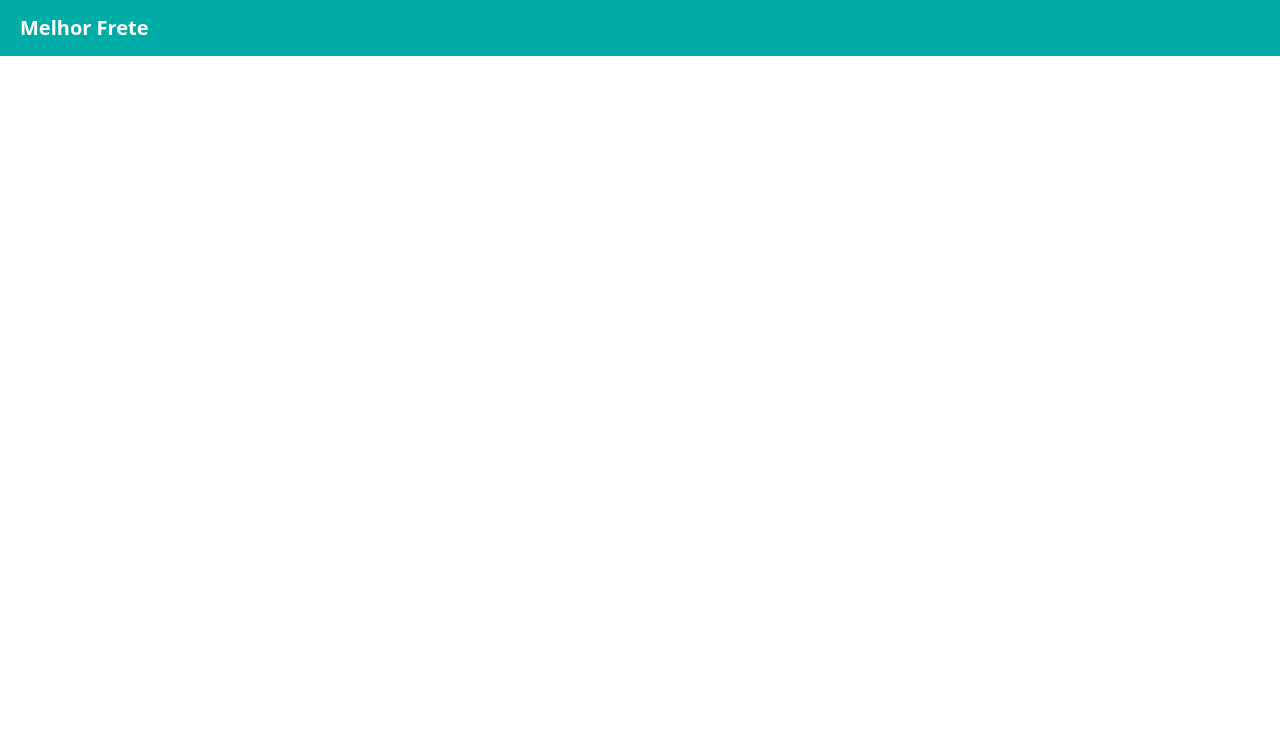
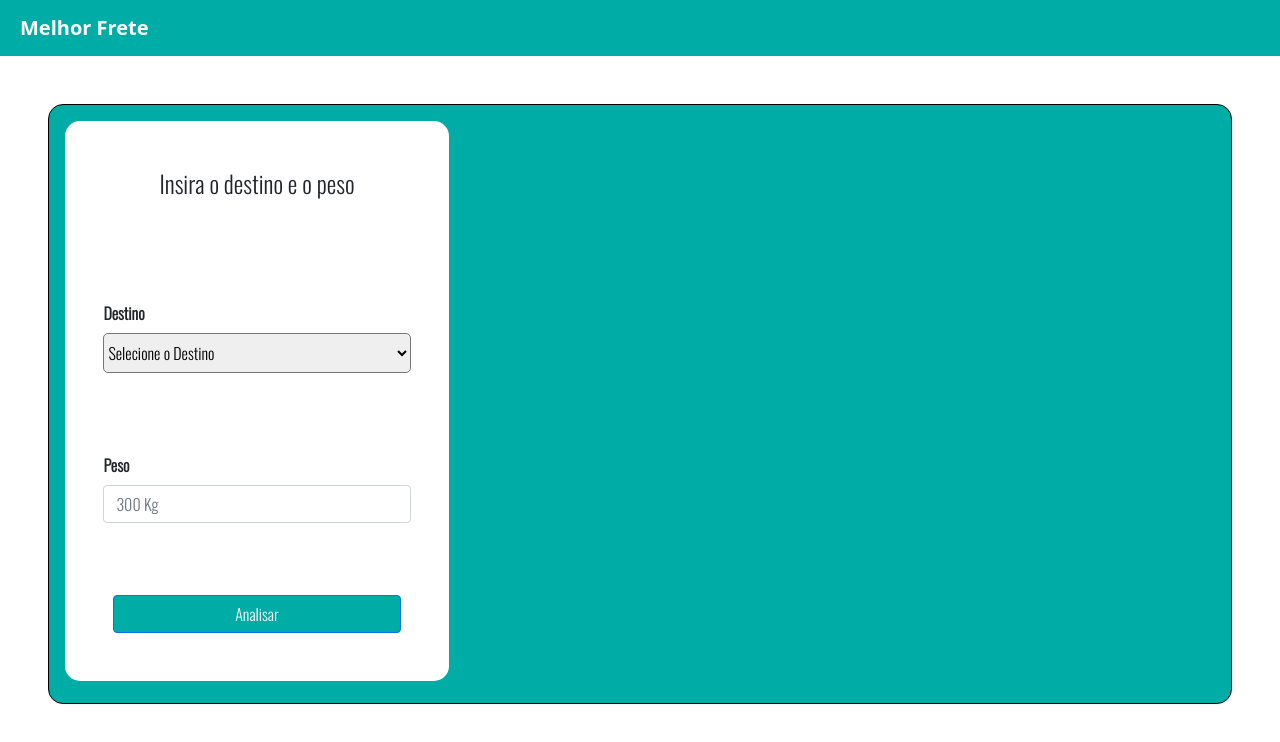
Before and after one commit to caduce3/Desafio-CoorLab, a Vue app in the folder code/: page / in a window 1280 px wide. Shown: the top 742 px of the page. Built offline with nearby package versions, Linux system fonts and the light colour scheme.

Commit message:
componentizando e estilizando o formulário (Parte inicial)
Pode sofrer possíveis ajustes de estilo

```diff
--- a/code/src/App.vue
+++ b/code/src/App.vue
@@ -1,16 +1,19 @@
 <template>
   <div id="app">
     <BestTransport/>
+    <FormularioOne/>
   </div>
 </template>
 
 <script>
 import BestTransport from './components/BestTransport.vue'
+import FormularioOne from './components/FormularioOne.vue'
 
 export default {
   name: 'App',
   components: {
-    BestTransport
+    BestTransport,
+    FormularioOne
   }
 }
 </script>
--- a/code/src/components/BestTransport.vue
+++ b/code/src/components/BestTransport.vue
@@ -6,7 +6,6 @@
       </b-navbar-brand>
     </b-navbar>
   </div>
-
 </template>
 
 <script>
--- /dev/null
+++ b/code/src/components/FormularioOne.vue
@@ -0,0 +1,120 @@
+<template>
+  <div id='container-form' class='m-5 p-3'>
+    <b-form @submit="onSubmit" @reset="onReset" v-if="show" id='base-form'>
+      <h4 class="m-5">Insira o destino e o peso</h4>
+      <b-form-group id="input-group-3" label="Destino" label-for="input-3" class="mb-4">
+        <b-form-select
+          id="input-3"
+          v-model="formulario.destino"
+          :options="destino"
+          required
+        ></b-form-select>
+      </b-form-group>
+
+      <b-form-group id="input-group-2" label="Peso" label-for="input-2" class="mb-4">
+        <b-form-input
+          id="input-2"
+          v-model="formulario.peso"
+          placeholder="300 Kg"
+          required
+        ></b-form-input>
+      </b-form-group>
+
+      <b-button type="submit" variant="primary" class="m-5">Analisar</b-button>
+      <!-- <b-button type="reset" variant="danger">Reset</b-button> -->
+
+    </b-form>
+
+    <!-- <b-card class="mt-3" header="Form Data Result">
+      <pre class="m-0">{{ formulario }}</pre>
+    </b-card> -->
+
+  </div>
+
+</template>
+
+<script>
+  export default {
+    data() {
+      return {
+        formulario: {
+          peso: '',
+          destino: null
+        },
+        destino: [{ text: 'Selecione o Destino', value: null }, 'Carrots', 'Beans', 'Tomatoes', 'Corn'],
+        show: true
+      }
+    },
+    methods: {
+      onSubmit(event) {
+        event.preventDefault()
+        alert(JSON.stringify(this.formulario))
+      },
+      onReset(event) {
+        event.preventDefault()
+        // Reset our formulario values
+        this.formulario.peso = ''
+        this.formulario.destino = null
+        // Trick to reset/clear native browser formulario validation state
+        this.show = false
+        this.$nextTick(() => {
+          this.show = true
+        })
+      }
+    }
+  }
+</script>
+
+<style>
+@import url('https://fonts.googleapis.com/css2?family=Oswald:wght@300&display=swap');
+  #container-form {
+    border: 1px solid black;
+    border-radius: 15px;
+    font-family: 'Oswald', sans-serif;
+    font-size: 16px;
+    height: 75vh;
+    background-color: #00ACA6;
+  }
+  #base-form {
+    display: flex;
+    flex-direction: column;
+    width: 30vw;
+    height: 70vh;
+    background-color: white;
+    border-radius: 15px;
+  }
+
+  #base-form label {
+    font-weight: bold;
+    margin-bottom: 0.5em;
+  }
+
+  h4 {
+    font-weight: bold;
+    text-align: center;
+  }
+
+  #base-form button {
+    background-color: #00ACA6;
+    color: white;
+  }
+
+  #base-form button:hover {
+    background-color: white;
+    color: #00ACA6;
+    cursor: pointer;
+    border-color: #00ACA6;
+  }
+
+  #input-group-2, #input-group-3 {
+    width: 80%;
+    margin: auto;
+   }
+
+   #input-3 {
+    width: 100%;
+    height: 40px;
+    border-radius: 5px;
+
+   }
+</style>
```
